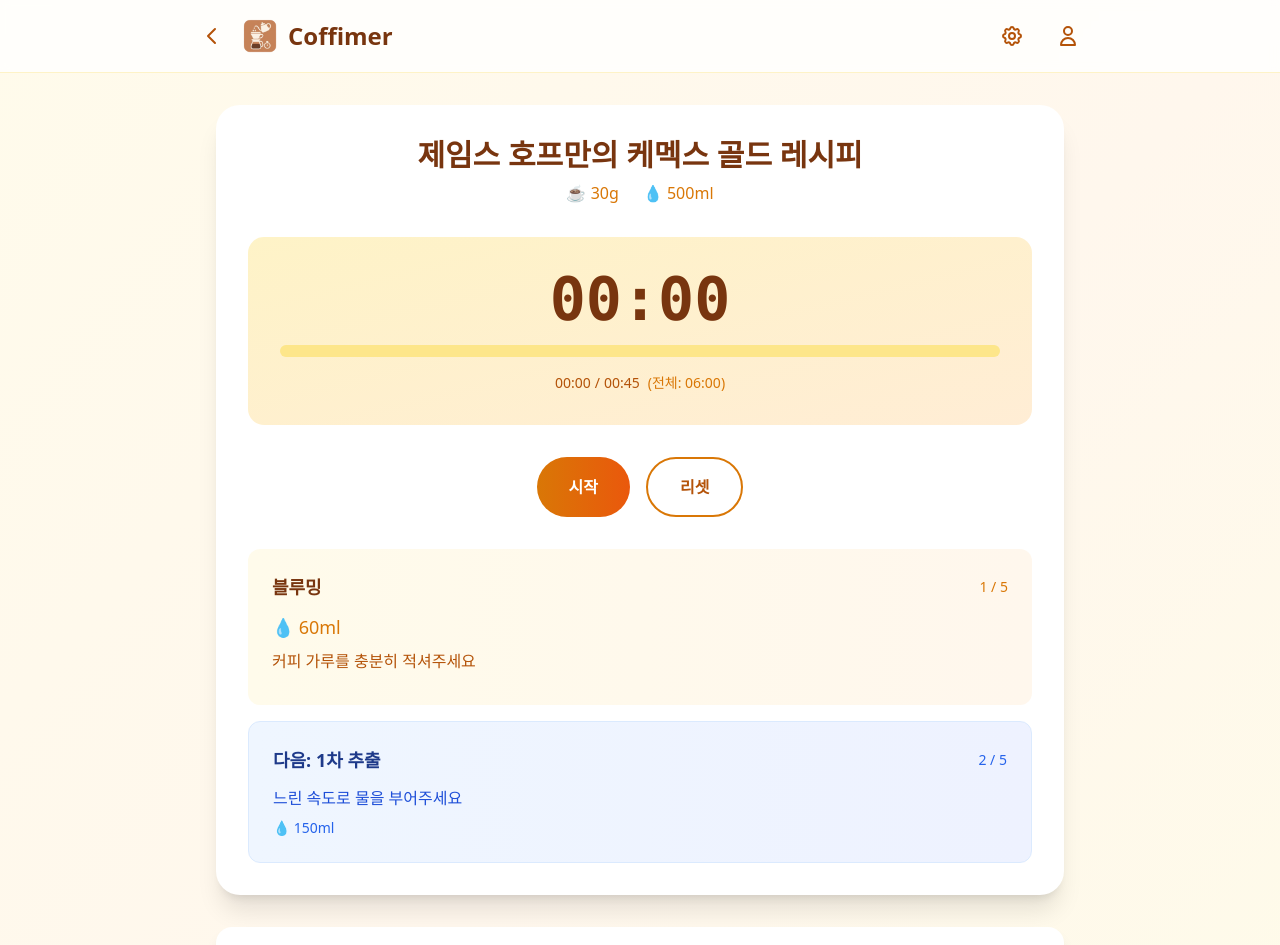
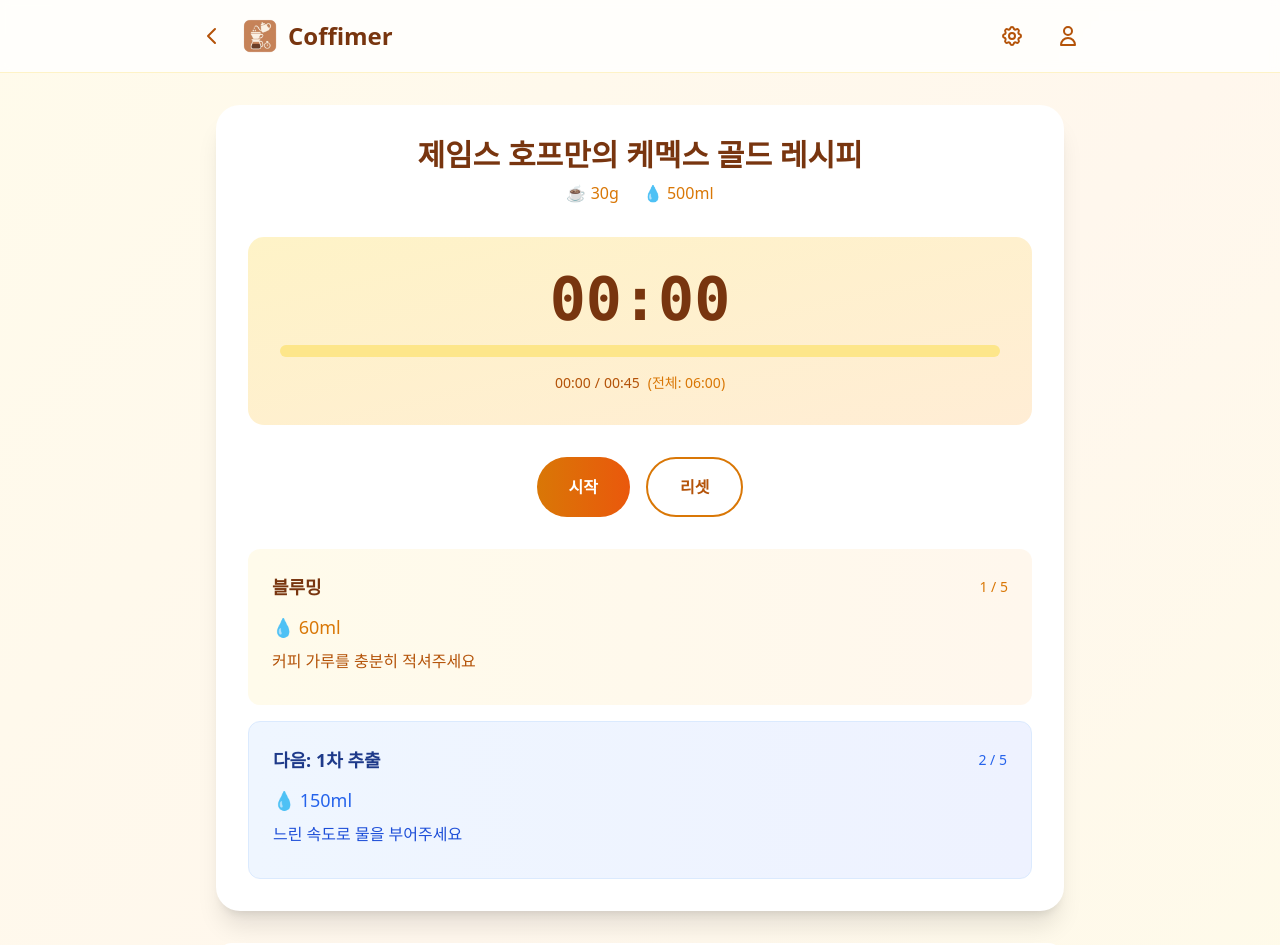
Before and after one commit to minseok1109/coffimer, a Next.js app: page /recipe/1 in a window 1280 px wide. Shown: the top 945 px of the page. Built offline with nearby package versions, Linux system fonts and the light colour scheme.

Commit message:
feat: 다음 단계 물 양 글자 크기 키움

```diff
--- a/app/recipe/[id]/components/NextStep.tsx
+++ b/app/recipe/[id]/components/NextStep.tsx
@@ -40,7 +40,7 @@ export default function NextStep({ nextStep, nextStepIndex, totalSteps }: NextSt
 function NextStepHeader({
     title,
     nextStepNumber,
-    totalSteps
+    totalSteps,
 }: {
     title: string;
     nextStepNumber: number;
@@ -58,11 +58,9 @@ function NextStepHeader({
 
 function NextStepContent({ description, water }: { description: string; water?: string }) {
     return (
-        <>
+        <div className="flex flex-col gap-2">
+            {water && <div className="text-lg text-blue-600">💧 {water}</div>}
             <p className="text-blue-700 mb-2">{description}</p>
-            {water && (
-                <div className="text-sm text-blue-600">💧 {water}</div>
-            )}
-        </>
+        </div>
     );
 }
```
